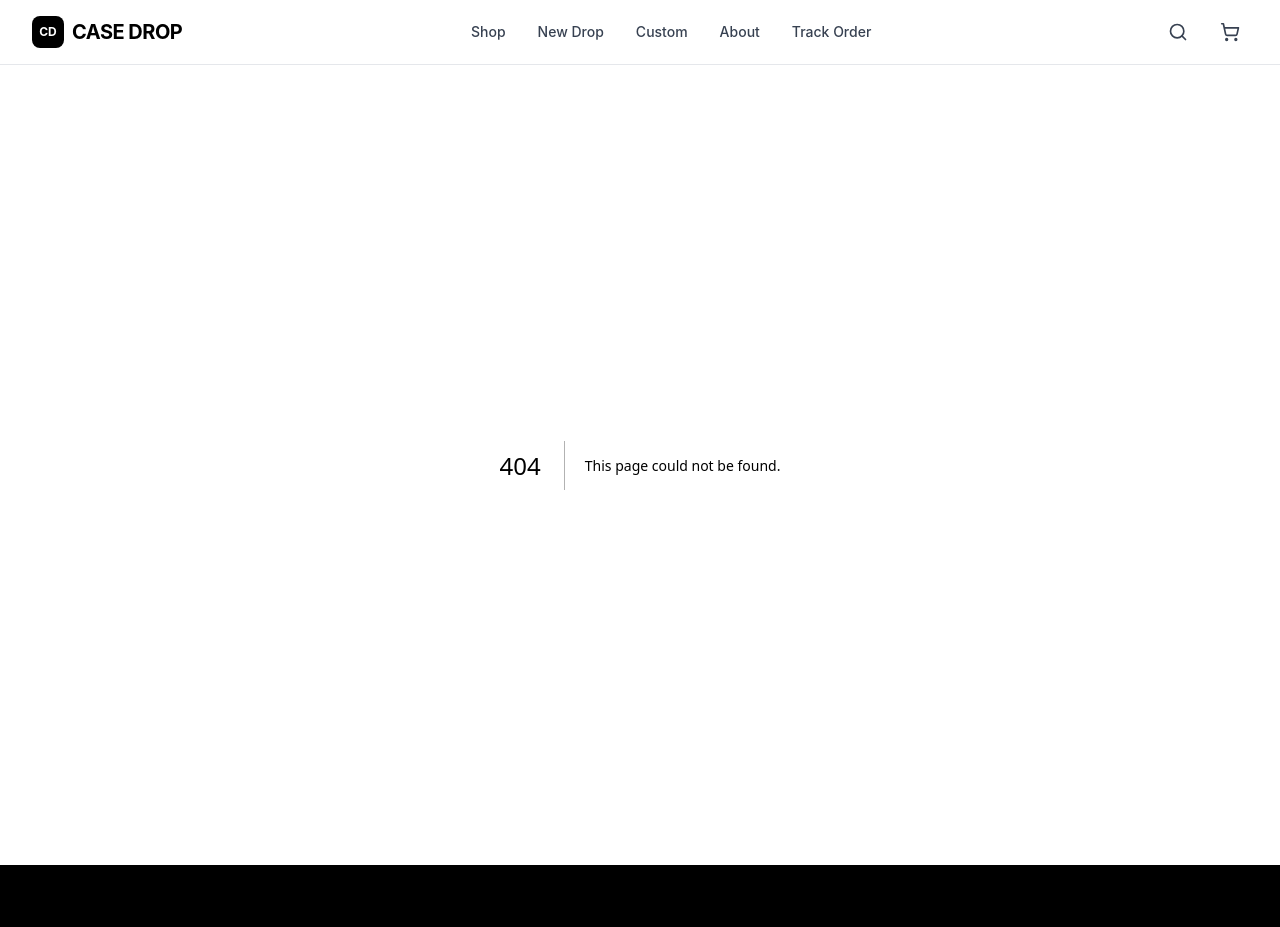
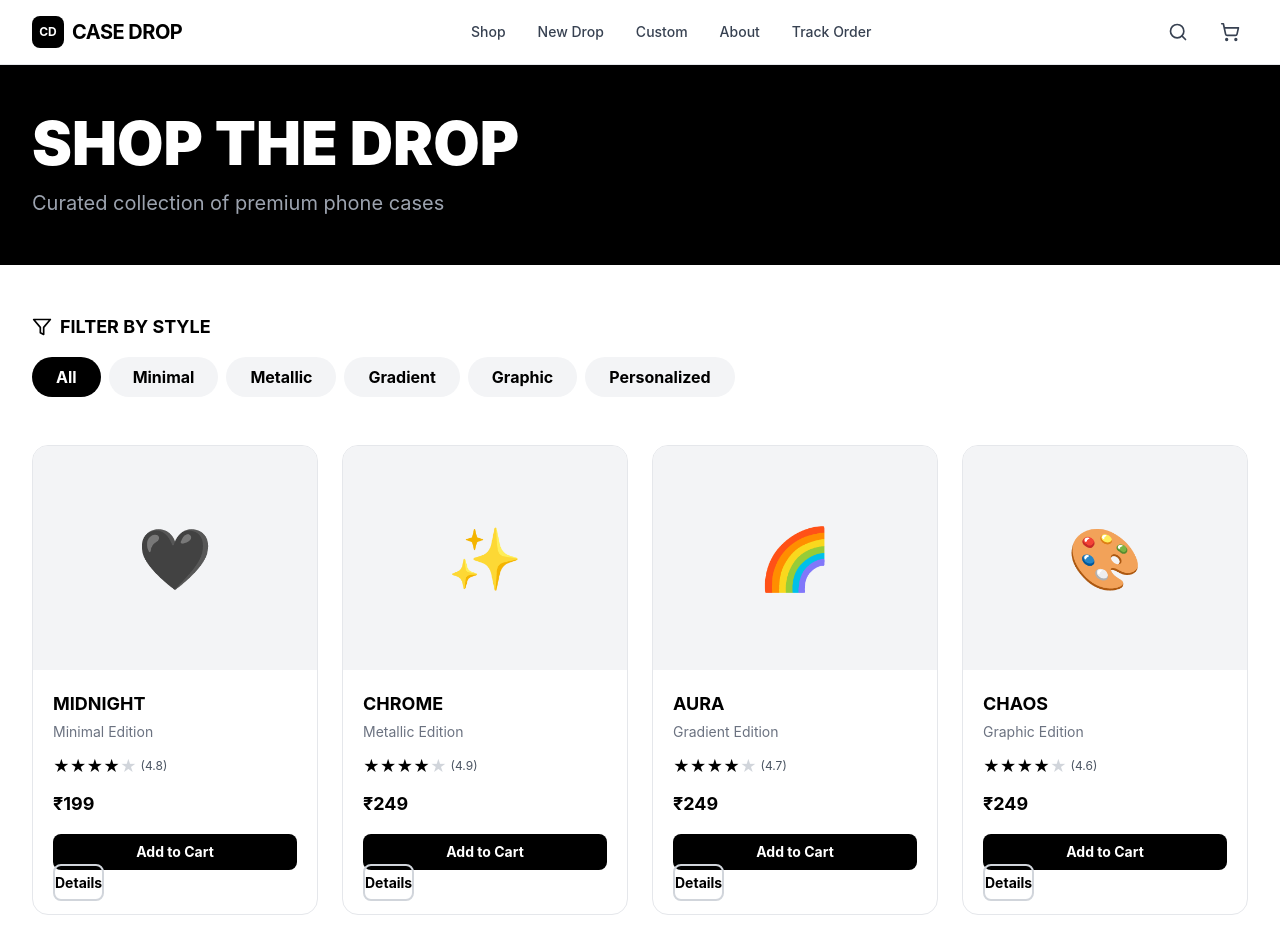
Before and after one commit to 5yyyaaazzz-source/case-drop-ecommerce, a Next.js app: page /shop in a window 1280 px wide. Before the commit this address had no page. Shown: the top 927 px of the page. Built offline with nearby package versions, Linux system fonts and the light colour scheme.

Commit message:
Add Shop page

```diff
--- /dev/null
+++ b/src/app/shop/page.tsx
@@ -0,0 +1,147 @@
+'use client';
+
+import { useState } from 'react';
+import Link from 'next/link';
+import { Filter } from 'lucide-react';
+import { useCart } from '@/hooks/useCart';
+
+interface Product {
+  id: string;
+  name: string;
+  category: string;
+  price: number;
+  rating: number;
+  image: string;
+}
+
+const allProducts: Product[] = [
+  { id: '1', name: 'MIDNIGHT', category: 'Minimal', price: 199, rating: 4.8, image: '🖤' },
+  { id: '2', name: 'CHROME', category: 'Metallic', price: 249, rating: 4.9, image: '✨' },
+  { id: '3', name: 'AURA', category: 'Gradient', price: 249, rating: 4.7, image: '🌈' },
+  { id: '4', name: 'CHAOS', category: 'Graphic', price: 249, rating: 4.6, image: '🎨' },
+  { id: '5', name: 'CUSTOM', category: 'Personalized', price: 299, rating: 5.0, image: '👤' },
+  { id: '6', name: 'NEON', category: 'Graphic', price: 229, rating: 4.7, image: '⚡' },
+  { id: '7', name: 'MARBLE', category: 'Minimal', price: 219, rating: 4.8, image: '🪨' },
+  { id: '8', name: 'SUNSET', category: 'Gradient', price: 249, rating: 4.9, image: '🌅' },
+];
+
+const categories = ['All', 'Minimal', 'Metallic', 'Gradient', 'Graphic', 'Personalized'];
+
+export default function ShopPage() {
+  const { addItem } = useCart();
+  const [selectedCategory, setSelectedCategory] = useState('All');
+  const [selectedProduct, setSelectedProduct] = useState<string | null>(null);
+
+  const filteredProducts = selectedCategory === 'All'
+    ? allProducts
+    : allProducts.filter((p) => p.category === selectedCategory);
+
+  const handleAddToCart = (product: Product) => {
+    addItem({
+      id: product.id,
+      name: product.name,
+      price: product.price,
+      quantity: 1,
+      image: product.image,
+    });
+    setSelectedProduct(product.id);
+    setTimeout(() => setSelectedProduct(null), 1000);
+  };
+
+  return (
+    <div className="min-h-screen bg-white">
+      {/* Header */}
+      <div className="bg-black text-white py-12">
+        <div className="max-w-7xl mx-auto px-4 sm:px-6 lg:px-8">
+          <h1 className="text-5xl sm:text-6xl font-black mb-4">SHOP THE DROP</h1>
+          <p className="text-xl text-gray-400">Curated collection of premium phone cases</p>
+        </div>
+      </div>
+
+      {/* Main Content */}
+      <div className="max-w-7xl mx-auto px-4 sm:px-6 lg:px-8 py-12">
+        {/* Filters */}
+        <div className="mb-12">
+          <div className="flex items-center gap-2 mb-4">
+            <Filter size={20} />
+            <h2 className="font-bold text-lg">FILTER BY STYLE</h2>
+          </div>
+          <div className="flex flex-wrap gap-2">
+            {categories.map((cat) => (
+              <button
+                key={cat}
+                onClick={() => setSelectedCategory(cat)}
+                className={`px-6 py-2 rounded-full font-bold transition-all ${
+                  selectedCategory === cat
+                    ? 'bg-black text-white'
+                    : 'bg-gray-100 text-black hover:bg-gray-200'
+                }`}
+              >
+                {cat}
+              </button>
+            ))}
+          </div>
+        </div>
+
+        {/* Products Grid */}
+        <div className="grid grid-cols-1 sm:grid-cols-2 lg:grid-cols-4 gap-6">
+          {filteredProducts.map((product) => (
+            <div
+              key={product.id}
+              className="bg-white rounded-2xl overflow-hidden border border-gray-200 hover:shadow-xl transition-all duration-300 transform hover:scale-105 group"
+            >
+              {/* Product Image */}
+              <div className="bg-gray-100 h-56 flex items-center justify-center text-6xl group-hover:bg-gray-200 transition-colors">
+                {product.image}
+              </div>
+
+              {/* Product Info */}
+              <div className="p-5">
+                <h3 className="font-bold text-lg mb-1">{product.name}</h3>
+                <p className="text-sm text-gray-500 mb-3">{product.category} Edition</p>
+
+                {/* Rating */}
+                <div className="flex items-center gap-1 mb-3">
+                  <div className="flex">
+                    {[...Array(5)].map((_, i) => (
+                      <span
+                        key={i}
+                        className={i < Math.floor(product.rating) ? 'text-black' : 'text-gray-300'}
+                      >
+                        ★
+                      </span>
+                    ))}
+                  </div>
+                  <span className="text-xs text-gray-600">({product.rating})</span>
+                </div>
+
+                {/* Price */}
+                <p className="font-bold text-lg mb-4">₹{product.price}</p>
+
+                {/* Buttons */}
+                <div className="space-y-2">
+                  <button
+                    onClick={() => handleAddToCart(product)}
+                    className={`w-full py-2 rounded-lg font-bold transition-all text-sm ${
+                      selectedProduct === product.id
+                        ? 'bg-green-500 text-white'
+                        : 'bg-black text-white hover:bg-gray-900'
+                    }`}
+                  >
+                    {selectedProduct === product.id ? '✓ Added' : 'Add to Cart'}
+                  </button>
+                  <Link
+                    href={`/product/${product.id}`}
+                    className="w-full py-2 rounded-lg font-bold border-2 border-gray-300 hover:border-black transition-colors text-center text-sm"
+                  >
+                    Details
+                  </Link>
+                </div>
+              </div>
+            </div>
+          ))}
+        </div>
+      </div>
+    </div>
+  );
+}
```
